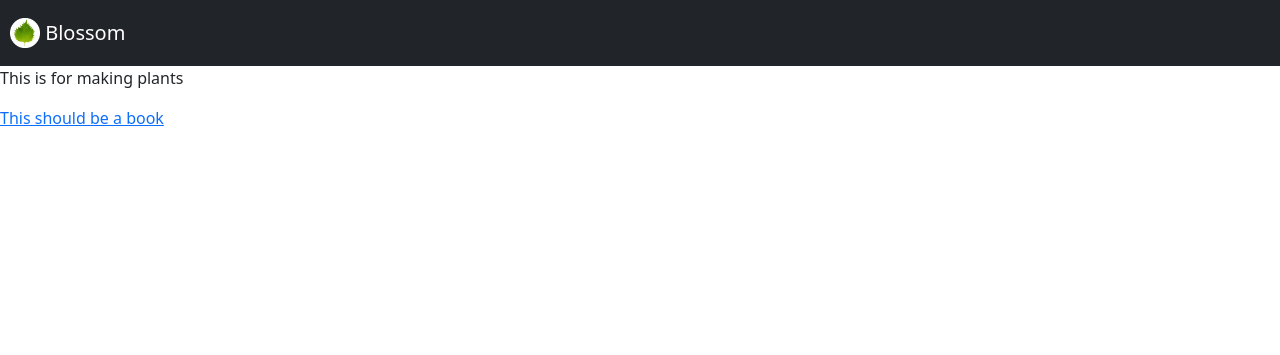
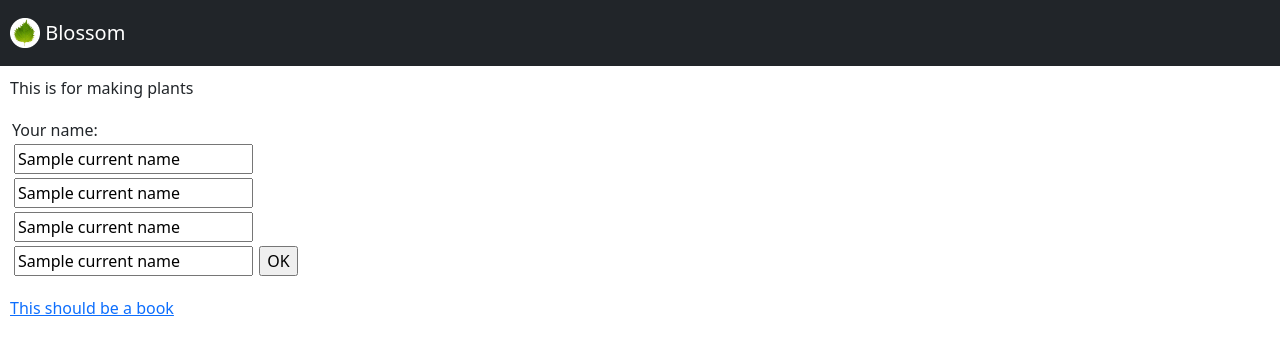
Before and after one commit to natewoodprojects/django-project, a Django app: template blossom/myapp/templates/new_plant.html in a window 1280 px wide. Shown: the top 355 px of the page. Run offline with Django 4.2, Linux system fonts and the light colour scheme; the template is opened without the code that fills it: most values are stand-ins (such as "Sample title", 1, 10 or a date in 2020).

Commit message:
started putting together some forms

```diff
--- a/blossom/myapp/templates/base.html
+++ b/blossom/myapp/templates/base.html
@@ -27,7 +27,7 @@
         Blossom</a
       >
     </nav>
-    {% block content %} {% endblock %}
+    <div style="padding: 10px">{% block content %} {% endblock %}</div>
     <!-- JavaScript Bundle with Popper -->
     <script
       src="https://cdn.jsdelivr.net/npm/bootstrap@5.2.0/dist/js/bootstrap.bundle.min.js"
--- a/blossom/myapp/templates/new_plant.html
+++ b/blossom/myapp/templates/new_plant.html
@@ -2,8 +2,47 @@
 
 <p>This is for making plants</p>
 
-<form action=""></form>
+<!-- <form action="/make-item/" method="post">
+    <label for="make-item">Make Plant: </label>
+    <input type="text">
+</form> -->
 
+<form action="/your-name/" method="post" style="padding: 2px">
+  <label for="your_name">Your name: </label>
+  <br />
+  <input
+    id="your_name"
+    type="text"
+    name="your_name"
+    value="{{ current_name }}"
+    style="margin: 2px"
+  />
+  <br />
+  <input
+    id="your_name"
+    type="text"
+    name="your_name"
+    value="{{ current_name }}"
+    style="margin: 2px"
+  />
+  <br />
+  <input
+    id="your_name"
+    type="text"
+    name="your_name"
+    value="{{ current_name }}"
+    style="margin: 2px"
+  /><br />
+  <input
+    id="your_name"
+    type="text"
+    name="your_name"
+    value="{{ current_name }}"
+    style="margin: 2px"
+  />
+  <input type="submit" value="OK" />
+</form>
+<p></p>
 <a href="http://127.0.0.1:8000/book/1">This should be a book</a>
 
 {% endblock %}
```
